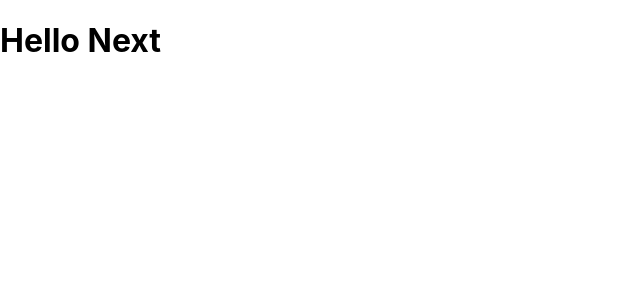
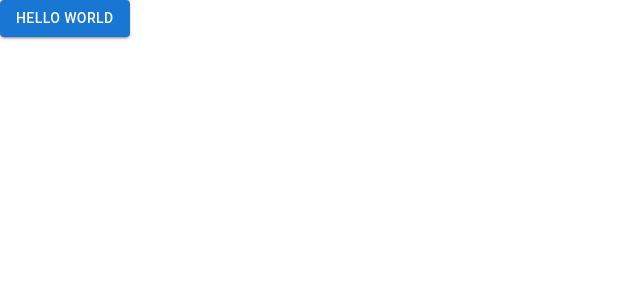
Before and after one commit to NikitaDenysenko/nextjs-pokemon-project, a Next.js app: page / in a window 1280 px wide. Shown: the top 300 px of the page, without its empty margins (0-640 px from the left). Built offline with nearby package versions, Linux system fonts and the light colour scheme.

Commit message:
feat: add mui lib

```diff
--- a/pages/index.tsx
+++ b/pages/index.tsx
@@ -1,7 +1,8 @@
+import { Button } from '@mui/material'
 import type { NextPage } from 'next'
 
 const Home: NextPage = () => {
-  return <h1>Hello Next</h1>
+  return <Button variant="contained">Hello World</Button>
 }
 
 export default Home
```
Also changed, not shown: package.json (+7 -0 lines), 1 other file (tests, documents, lock files or other folders).
